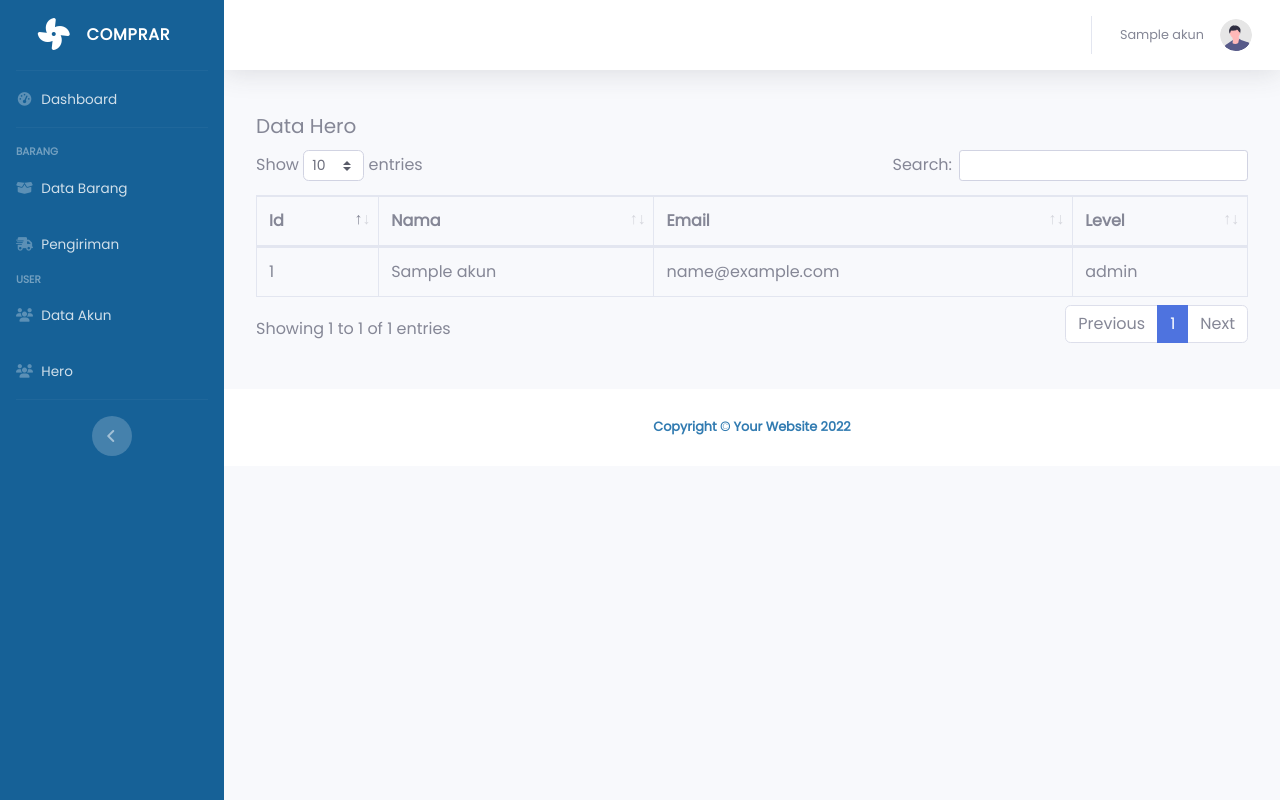
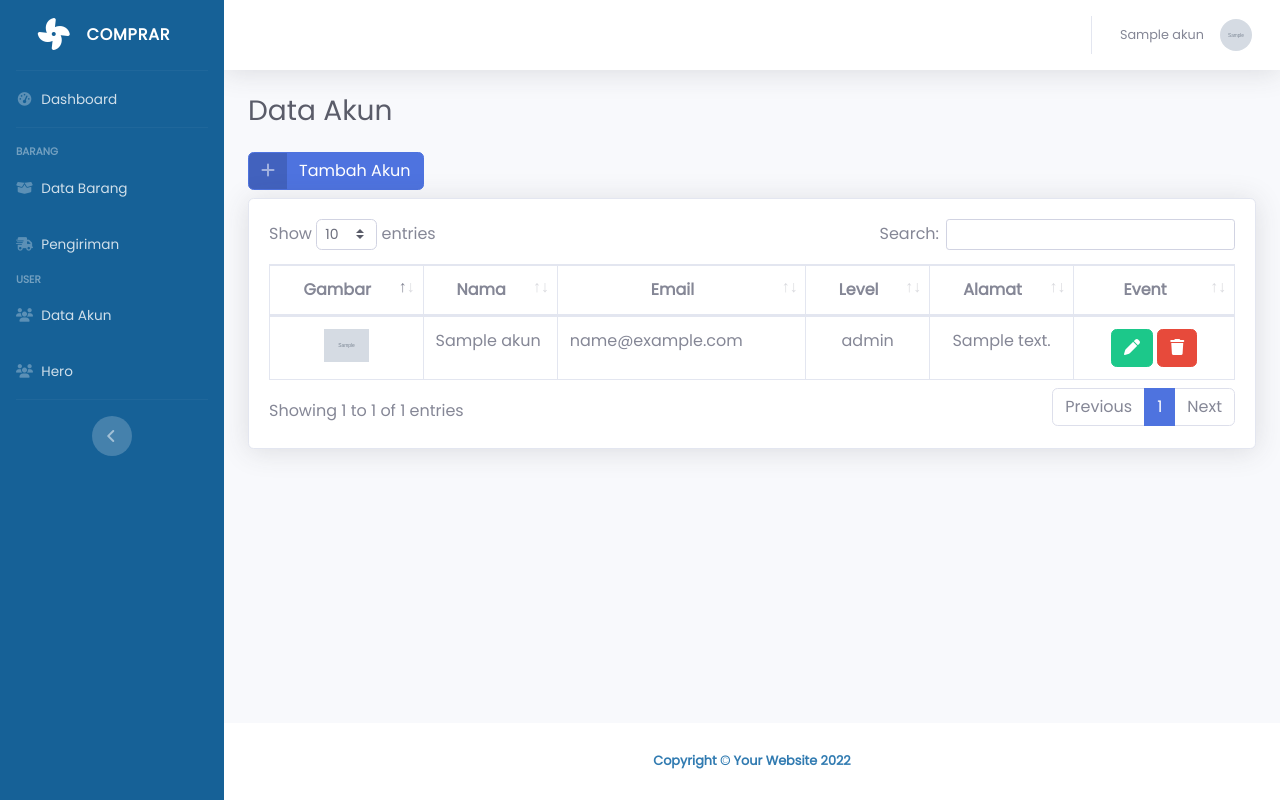
Before and after one commit to dryladen/Comprar, a CodeIgniter app: page /comprar/admin/akun in a window 1280 px wide. Run offline with CodeIgniter, Linux system fonts and the light colour scheme; the visitor is signed in with stand-in values (Sample User, id 1); tables that the repository leaves empty or names only in its code hold one stand-in row (values such as "Sample post"); grey boxes marked "Sample" are stand-in pictures; some libraries are stand-ins or nearby versions.

Commit message:
complete CRUD data barang, akun, hero

```diff
--- a/application/controllers/Admin.php
+++ b/application/controllers/Admin.php
@@ -28,13 +28,13 @@ class Admin extends CI_Controller
     $data['barang'] = $this->data->get('barang');
     // rules form validation
     $this->form_validation->set_rules('nama', 'Nama', 'required|trim');
-    $this->form_validation->set_rules('harga', 'Harga', 'required|trim');
+    $this->form_validation->set_rules('', 'Harga', 'required|trim');
     $this->form_validation->set_rules('deskripsi', 'Deskripsi', 'required|trim');
     $this->form_validation->set_rules('jenis', 'Jenis', 'required|trim');
     $this->form_validation->set_rules('stok', 'Stok', 'required|trim');
     // jika belum validasi form tambah barang
     if ($this->form_validation->run() == false) {
-      $this->_template('dataBarang', $data);
+      $this->_template('barang/index', $data);
     } else {
       $uploadGambar = $_FILES['gambar'];
       $namaGambar = 'default-item.png';
@@ -49,24 +49,29 @@ class Admin extends CI_Controller
           echo $this->upload->display_errors();
         }
       }
-      $this->db->insert('barang', [
-        'nama' => htmlspecialchars($this->input->post('nama')),
-        'harga' => htmlspecialchars($this->input->post('harga')),
-        'deskripsi' => htmlspecialchars($this->input->post('deskripsi')),
-        'jenis' => htmlspecialchars($this->input->post('jenis')),
-        'stok' => htmlspecialchars($this->input->post('stok')),
-        'gambar' => $namaGambar
-      ]);
-      $this->session->set_flashdata('message', '<div class="alert alert-success" role="alert">Tambah barang berhasil !</div>');
-      redirect('admin');
+      $data = [
+        'nama' => htmlspecialchars($this->input->post('nama', true)),
+        'email' => htmlspecialchars($this->input->post('email', true)),
+        'password' => password_hash($this->input->post('password'), PASSWORD_DEFAULT),
+        'level' => htmlspecialchars($this->input->post('level', true)),
+        'alamat' => htmlspecialchars($this->input->post('alamat', true)),
+        'gambar' => htmlspecialchars($this->input->post('gambar', true)),
+      ];
+      $this->db->insert('akun', $data);
+      $this->session->set_flashdata('message', '<div class="alert alert-success" role="alert">
+      Tambah Akun Berhasil !
+    </div>');
+      redirect('admin/akun');
     }
   }
   public function ubahBarang($id)
   {
     $data["title"] = "Ubah Data";
     $data['item'] = $this->db->get_where('barang', ['id' => $id])->row_array();
+    // Rules form
     $this->form_validation->set_rules('nama', 'Nama', 'required|trim');
     $this->form_validation->set_rules('harga', 'Harga', 'required|trim');
+    // jika ada data
     if (count($data['item']) > 0) {
       if ($this->form_validation->run() == false) {
         $this->_template('ubahBarang', $data);
@@ -96,14 +101,13 @@ class Admin extends CI_Controller
         $this->db->where('id', $id);
         $this->db->update('barang');
         $this->session->set_flashdata('message', '<div class="alert alert-success" role="alert">Ubah barang berhasil !</div>');
-        redirect('admin');
+        redirect('admin/dataBarang');
       }
     } else {
       $this->session->set_flashdata('message', '<div class="alert alert-danger" role="alert">Ubah barang gagal ! id tidak ditemukan</div>');
-      redirect('admin');
+      redirect('admin/dataBarang');
     }
   }
-
   public function hapusBarang($id)
   {
     // cek id barang apakah ada didalam database
@@ -123,20 +127,140 @@ class Admin extends CI_Controller
       redirect('admin/dataBarang');
     }
   }
-
   public function hero()
   {
     $data['title'] = "Data Hero";
     $data['hero'] = $this->data->get('hero');
-    $this->_template('hero', $data);
+
+    $this->form_validation->set_rules('label', 'Label', 'required|trim');
+    $this->form_validation->set_rules('deskripsi', 'Deskripsi', 'required|trim');
+    if ($this->form_validation->run() == false) {
+      $this->_template('hero/index', $data);
+    } else {
+      $uploadGambar = $_FILES['gambar'];
+      if ($uploadGambar) {
+        $config['allowed_types'] = 'jpg|png|jpeg';
+        $config['max_size'] = '2048';
+        $config['upload_path'] = './assets/img/hero/';
+        $this->load->library('upload', $config);
+        if ($this->upload->do_upload('gambar')) {
+          $namaGambar = $this->upload->data('file_name');
+          $this->db->insert('hero', [
+            'label' => htmlspecialchars($this->input->post('label')),
+            'deskripsi' => htmlspecialchars($this->input->post('deskripsi')),
+            'status' => htmlspecialchars($this->input->post('status')),
+            'id_pembuat' => $this->session->userdata('id'),
+            'gambar' => $namaGambar
+          ]);
+          $this->session->set_flashdata('message', '<div class="alert alert-success" role="alert">Tambah barang berhasil !</div>');
+          redirect('admin/hero');
+        } else {
+          $this->session->set_flashdata('message', '<div class="alert alert-danger" role="alert">Gambar belum dimasukan !</div>');
+          redirect('admin/hero');
+        }
+      }
+    }
+  }
+  public function ubahHero($id)
+  {
+    $data["title"] = "Ubah Data";
+    $data['item'] = $this->db->get_where('hero', ['id' => $id])->row_array();
+    $this->form_validation->set_rules('status', 'Status', 'required|trim');
+    // jika ada data
+    if (count($data['item']) > 0) {
+      if ($this->form_validation->run() == false) {
+        $this->_template('hero/ubahHero', $data);
+      } else {
+        $this->db->set('status', htmlspecialchars($this->input->post('status')));
+        $this->db->where('id', $id);
+        $this->db->update('hero');
+        $this->session->set_flashdata('message', '<div class="alert alert-success" role="alert">Ubah hero berhasil !</div>');
+        redirect('admin/hero');
+      }
+    } else {
+      $this->session->set_flashdata('message', '<div class="alert alert-danger" role="alert">Ubah hero gagal ! id tidak ditemukan</div>');
+      redirect('admin/hero');
+    }
+  }
+  public function hapusHero($id)
+  {
+    // cek id barang apakah ada didalam database
+    $item = $this->db->get_where('hero', ['id' => $id])->row_array();
+    // jika ada
+    if (count($item) > 0) {
+      unlink(FCPATH . 'assets/img/barang/' . $item['gambar']);
+      // delete barang di database
+      $this->db->delete('hero', ['id' => $id]);
+      $this->session->set_flashdata('message', '<div class="alert alert-success" role="alert">Hapus hero berhasil !</div>');
+      redirect('admin/hero');
+    } else {
+      $this->session->set_flashdata('message', '<div class="alert alert-danger" role="alert">Hapus hero gagal ! id tidak ditemukan</div>');
+      redirect('admin/hero');
+    }
   }
   public function akun()
   {
     $data['title'] = "Data Akun";
     $data['akun'] = $this->data->get('akun');
-    $this->_template('akun', $data);
+    // rules form validation
+    $this->form_validation->set_rules('nama', 'Nama', 'required|trim');
+    $this->form_validation->set_rules('email', 'Email', 'required|trim|valid_email|is_unique[akun.email]');
+    $this->form_validation->set_rules('password', 'Password', 'required|trim|min_length[3]', [
+      'matches' => 'Password not matches',
+      'min_length' => 'Password too short'
+    ]);
+    $this->form_validation->set_rules('alamat', 'Alamat', 'required|trim');
+    $this->form_validation->set_rules('level', 'Level', 'required|trim');
+    // jika belum validasi form tambah barang
+    if ($this->form_validation->run() == false) {
+      $this->_template('akun/index', $data);
+    } else {
+      $uploadGambar = $_FILES['gambar'];
+      $namaGambar = 'default-akun.jpg';
+      if ($uploadGambar) {
+        $config['allowed_types'] = 'jpg|png|jpeg';
+        $config['max_size'] = '2048';
+        $config['upload_path'] = './assets/img/akun/';
+        $this->load->library('upload', $config);
+        if ($this->upload->do_upload('gambar')) {
+          $namaGambar = $this->upload->data('file_name');
+        } else {
+          echo $this->upload->display_errors();
+        }
+      }
+      $this->db->insert('akun', [
+        'nama' => htmlspecialchars($this->input->post('nama')),
+        'email' => htmlspecialchars($this->input->post('email')),
+        'password' => password_hash($this->input->post('password'),PASSWORD_DEFAULT) ,
+        'level' => htmlspecialchars($this->input->post('level')),
+        'alamat' => htmlspecialchars($this->input->post('alamat')),
+        'gambar' => $namaGambar
+      ]);
+      $this->session->set_flashdata('message', '<div class="alert alert-success" role="alert">Tambah barang berhasil !</div>');
+      redirect('admin/akun');
+    }
   }
-
+  public function ubahAkun($id)
+  {
+    $data["title"] = "Ubah Data";
+    $data['item'] = $this->db->get_where('akun', ['id' => $id])->row_array();
+    $this->form_validation->set_rules('level', 'Level', 'required|trim');
+    // jika ada data
+    if (count($data['item']) > 0) {
+      if ($this->form_validation->run() == false) {
+        $this->_template('akun/ubahAkun', $data);
+      } else {
+        $this->db->set('level', htmlspecialchars($this->input->post('level')));
+        $this->db->where('id', $id);
+        $this->db->update('akun');
+        $this->session->set_flashdata('message', '<div class="alert alert-success" role="alert">Ubah akun berhasil !</div>');
+        redirect('admin/akun');
+      }
+    } else {
+      $this->session->set_flashdata('message', '<div class="alert alert-danger" role="alert">Ubah akun gagal ! id tidak ditemukan</div>');
+      redirect('admin/akun');
+    }
+  }
   private function _template($page, $data)
   {
     $data['user'] = $this->db->get_where('akun', [
--- a/application/controllers/Auth.php
+++ b/application/controllers/Auth.php
@@ -32,7 +32,8 @@
         if(password_verify($password,$user['password'])){
           $data = [
             'email' => $user['email'],
-            'level' => $user['level']
+            'level' => $user['level'],
+            'id' => $user['id']
           ];
           $this->session->set_userdata($data);
           redirect('landingPage');
@@ -49,7 +50,8 @@
     }
 
     public function logout(){
-      $this->session->unset_userdata('email');
+      $dataUnset = ['email','level','id'];
+      $this->session->unset_userdata($dataUnset);
       $this->session->set_flashdata('message',
       '<div class="alert alert-success" role="alert">Anda sudah logout ! </div>');
       redirect('auth');
--- a/application/views/admin/akun.php
+++ /dev/null
@@ -1,25 +0,0 @@
-<div class="col-12 mb-4">
-  <div class="card-body">
-    <h5 class="card-title">Data Hero</h5>
-    <table class="table table-bordered" id="dataTable" width="100%" cellspacing="0">
-      <thead>
-        <tr>
-          <th scope="col">Id</th>
-          <th scope="col">Nama</th>
-          <th scope="col">Email</th>
-          <th scope="col">Level</th>
-        </tr>
-      </thead>
-      <tbody>
-        <?php foreach ($akun as $user) : ?>
-          <tr>
-            <td><?= $user['id'] ?></td>
-            <td><?= $user['nama'] ?></td>
-            <td><?= $user['email'] ?></td>
-            <td><?= $user['level'] ?></td>
-          </tr>
-        <?php endforeach ?>
-      </tbody>
-    </table>
-  </div>
-</div>
--- /dev/null
+++ b/application/views/admin/akun/index.php
@@ -0,0 +1,123 @@
+<!-- Begin Page Content -->
+<div class="container-fluid">
+
+  <h1 class="h3 mb-4 text-gray-800">Data Akun</h1>
+  <!-- // ! Error handling -->
+  <?php if (validation_errors()) : ?>
+    <div class="alert alert-danger" role="alert">
+      <?= validation_errors() ?>
+    </div>
+  <?php endif; ?>
+  <?= $this->session->flashdata('message'); ?>
+  <!-- // ! Tambah barang button -->
+  <a href="#" data-toggle="modal" data-target="#tambahBarang" class="btn btn-primary p-0 btn-icon-split mb-2">
+    <span class="icon text-white-50 ">
+      <i class="fa-solid fa-plus"></i>
+    </span>
+    <span class="text">Tambah Akun</span>
+  </a>
+  <!-- // ! Table -->
+  <div class="card shadow mb-4">
+    <div class="card-body">
+      <div class="table-responsive">
+        <table class="table table-bordered" id="dataTable" width="100%" cellspacing="0">
+          <thead>
+            <tr class="">
+              <th class="col col-1 text-center">Gambar</th>
+              <th class="col col-1 text-center">Nama</th>
+              <th class="col col-1 text-center">Email</th>
+              <th class="col col-1 text-center">Level</th>
+              <th class="col col-1 text-center">Alamat</th>
+              <th class="col col-2 text-center">Event</th>
+            </tr>
+          </thead>
+          <tbody>
+            <?php foreach ($akun as $item) : ?>
+              <tr>
+                <td class="text-center"><img width="45px" src="<?= base_url('assets/img/akun/') . $item['gambar'] ?>" alt="<?= $item['gambar'] ?>"></td>
+                <td><?= $item['nama'] ?></td>
+                <td><?= $item['email'] ?></td>
+                <td class="text-center"><?= $item['level'] ?></td>
+                <td class="text-center"><?= $item['alamat'] ?></td>
+                <td class=" col-2 text-center">
+                  <a href="<?= base_url('admin/ubahAkun/') . $item['id'] ?>" class="btn btn-success btn-md ">
+                    <i class="fas fa-reguler fa-pen"></i>
+                  </a>
+                  <a href="<?= base_url('admin/hapusAkun/') . $item['id'] ?>" class="btn btn-danger btn-md">
+                    <i class="fas fa-trash"></i>
+                  </a>
+                </td>
+              </tr>
+            <?php endforeach ?>
+          </tbody>
+        </table>
+      </div>
+    </div>
+  </div>
+
+</div>
+<!-- /.container-fluid -->
+</div>
+<!-- End of Main Content -->
+
+<!-- Tambah barang Modal-->
+<div class="modal fade" id="tambahBarang" tabindex="-1" role="dialog" aria-labelledby="tambahBarangLabel" aria-hidden="true">
+  <div class="modal-dialog" role="document">
+    <div class="modal-content">
+      <div class="modal-header">
+        <h5 class="modal-title" id="tambahBarangLabel">Masukan data barang</h5>
+        <button class="close" type="button" data-dismiss="modal" aria-label="Close">
+          <span aria-hidden="true">×</span>
+        </button>
+      </div>
+      <form action="<?= base_url("admin/akun") ?>" method="POST" enctype="multipart/form-data">
+        <div class="modal-body">
+          <div class="form-group">
+            <input type="text" class="form-control" id="nama" name="nama" placeholder="Nama">
+          </div>
+          <div class="form-group">
+            <input type="text" class="form-control" id="email" name="email" placeholder="Email">
+          </div>
+          <div class="form-group">
+            <input type="text" class="form-control" id="password" name="password" placeholder="Password">
+          </div>
+          <div class="form-group">
+            <div class="col font-weight-bold text-gray">
+              Level
+            </div>
+            <select class="form-select font-weight-bold text-gray" aria-label="Default select example" name="level">
+              <option value="pelanggan">Pelanggan</option>
+              <option value="staff">Staff</option>
+              <option value="manajer">Manajer</option>
+            </select>
+          </div>
+          <div class="form-group">
+            <input type="text" class="form-control border-1" id="alamat" name="alamat" placeholder="Alamat">
+          </div>
+          <div class="form-group">
+            <div class="col font-weight-bold text-gray-800">
+              Gambar
+            </div>
+            <div class="col-sm-10">
+              <div class="row">
+                <div class="col-sm-2 text-center">
+                  <img width="50px" src="<?= base_url('assets/img/akun/default-akun.jpg') ?>" class="img-img-thumbnail" alt="">
+                </div>
+                <div class="col-sm-10 d-flex align-items-center">
+                  <div class="custom-file">
+                    <input type="file" class="custom-file-input" id="gambar" name="gambar">
+                    <label class="custom-file-label" for="gambar">Pilih gambar</label>
+                  </div>
+                </div>
+              </div>
+            </div>
+          </div>
+        </div>
+        <div class="modal-footer">
+          <button class="btn btn-danger" type="button" data-dismiss="modal">Batal</button>
+          <button type="submit" class="btn btn-primary" href="">Tambah</button>
+        </div>
+      </form>
+    </div>
+  </div>
+</div>
--- a/application/views/admin/dataBarang.php
+++ b/application/views/admin/barang/index.php
@@ -80,7 +80,7 @@
           <span aria-hidden="true">×</span>
         </button>
       </div>
-      <form action="<?= base_url("admin") ?>" method="POST" enctype="multipart/form-data">
+      <form action="<?= base_url("admin/dataBarang") ?>" method="POST" enctype="multipart/form-data">
         <div class="modal-body">
           <div class="form-group">
             <input type="text" class="form-control" id="nama" name="nama" placeholder="Nama Barang">
--- a/application/views/admin/templates/topbar.php
+++ b/application/views/admin/templates/topbar.php
@@ -40,7 +40,7 @@
         <li class="nav-item dropdown no-arrow">
           <a class="nav-link dropdown-toggle" href="#" id="userDropdown" role="button" data-toggle="dropdown" aria-haspopup="true" aria-expanded="false">
             <span class="mr-3 d-none d-lg-inline text-gray-600 small"><?= $user['nama'] ?></span>
-            <img class="img-profile rounded-circle" src="<?= base_url('assets') ?>/img/undraw_profile.svg">
+            <img class="img-profile rounded-circle" src="<?= base_url('assets/img/akun/') . $user['gambar'] ?>">
           </a>
           <!-- Dropdown - User Information -->
           <div class="dropdown-menu dropdown-menu-right shadow animated--grow-in mr-2" aria-labelledby="userDropdown">
--- a/application/views/templates/header.php
+++ b/application/views/templates/header.php
@@ -22,4 +22,4 @@
     rel="stylesheet">
 </head>
 
-<body>
+<body id="page-top">
--- a/application/views/templates/navbar.php
+++ b/application/views/templates/navbar.php
@@ -61,7 +61,7 @@
           <div class="dropdown no-arrow">
             <a class="p-0 dropdown-toggle d-flex align-items-center hidden-arrow nav-link font-weight-bold text-white" href="#" id="navbarDropdownMenuAvatar" role="button" data-bs-toggle="dropdown" aria-expanded="false">
               <?= $user['nama'] ?>
-              <img height="30" class="ml-2 img-profile rounded-circle" src="<?= base_url('assets') ?>/img/undraw_profile.svg">
+              <img height="30" class="ml-2 img-profile rounded-circle" src="<?= base_url('assets/img/akun/') . $user['gambar'] ?>">
             </a>
             <ul class="dropdown-menu dropdown-menu-end shadow animated--grow-in" aria-labelledby="navbarDropdownMenuAvatar">
               <li>
```
Also changed, not shown: application/views/admin/akun/ubahAkun.php (added, +19 -0 lines), application/views/admin/hero.php (deleted, +0 -27 lines), application/views/admin/hero/index.php (added, +112 -0 lines), application/views/admin/hero/ubahHero.php (added, +16 -0 lines), README.md, application/views/admin/barang/ubahBarang.php (renamed from application/views/admin/ubahBarang.php), assets/img/akun/default-akun.jpg (added), assets/img/hero/Foto2.jpg (added), assets/img/hero/boa.png (added).
